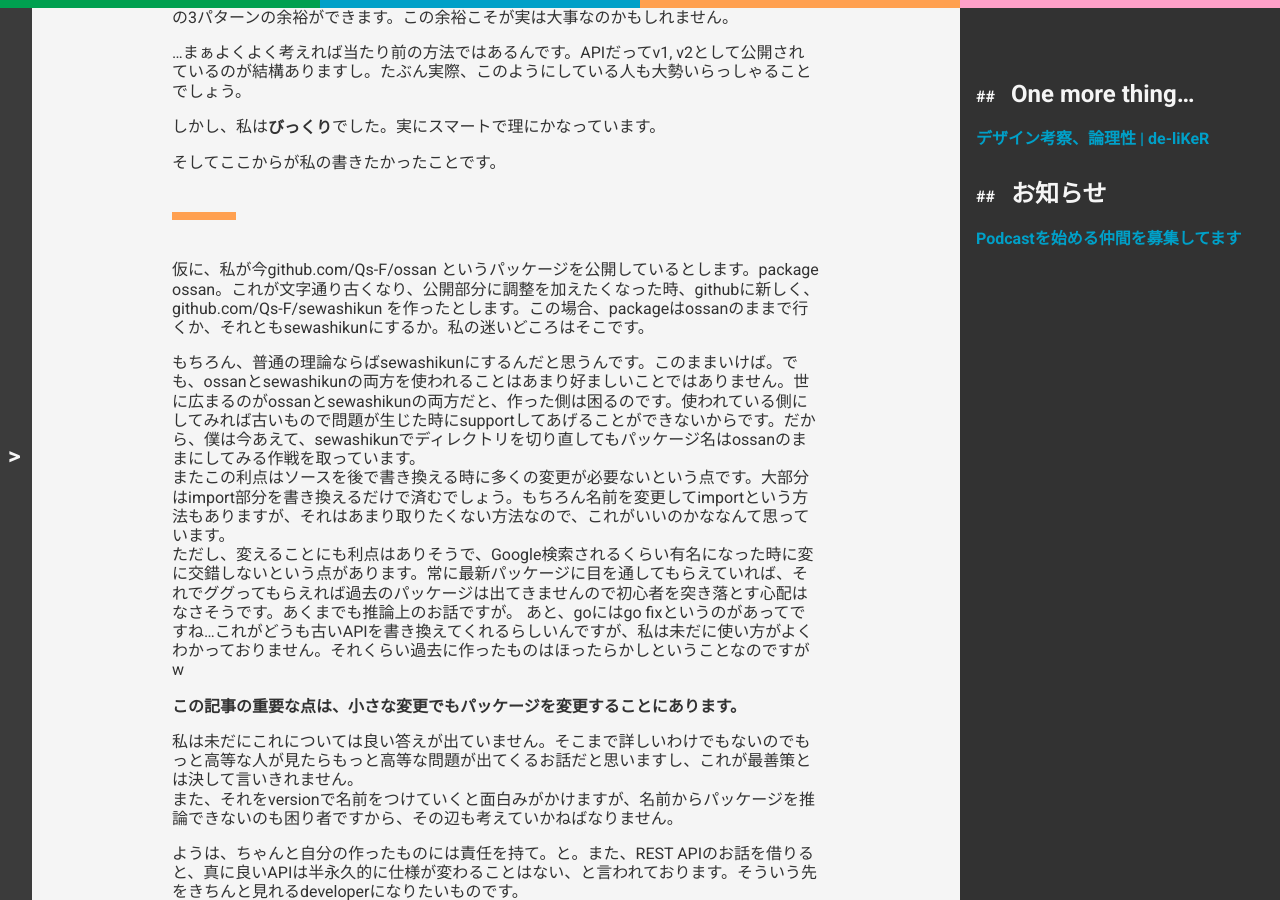
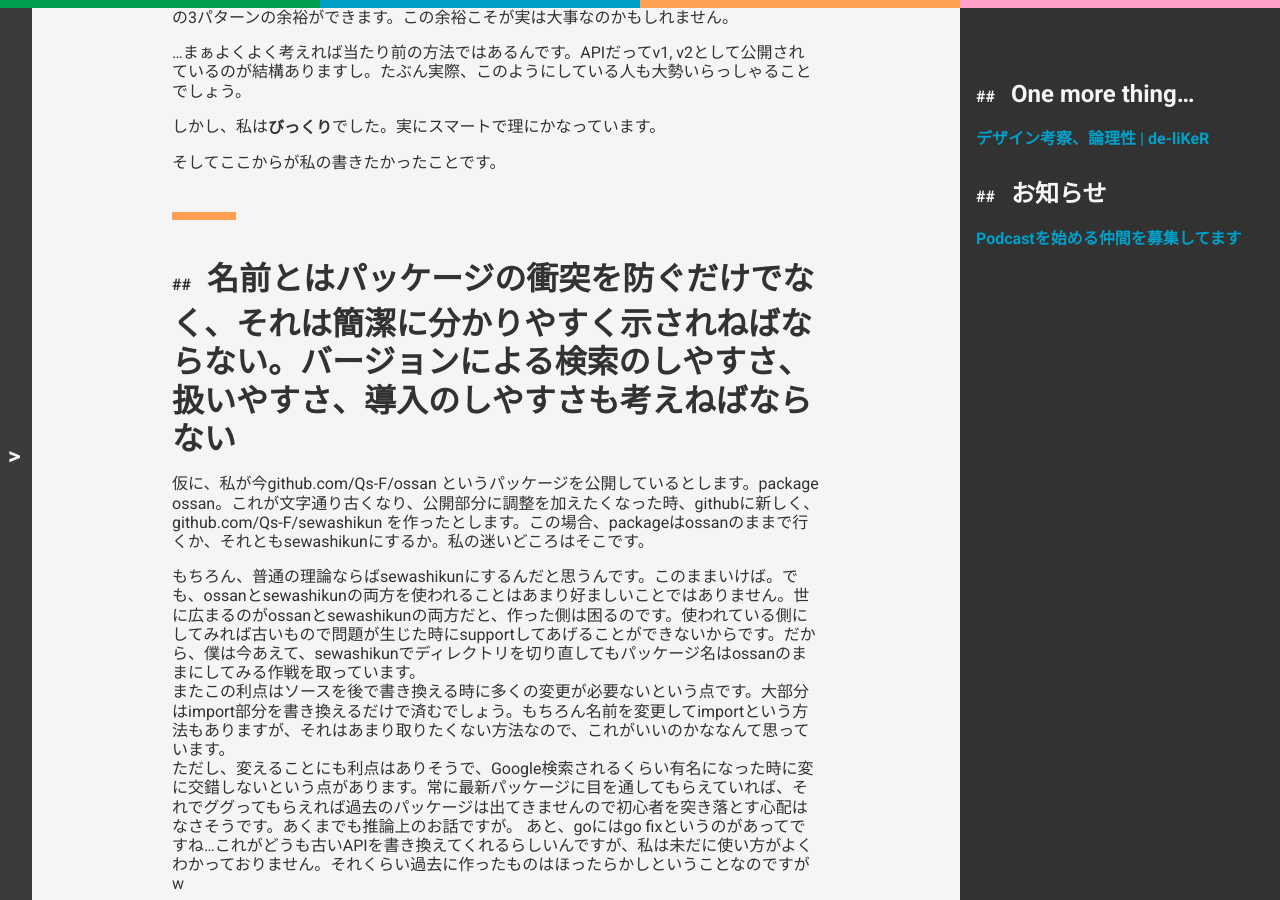
Before and after one commit to CreatorQsF/creatorqsf.github.io, a Jekyll site: the page built from _posts/2016-01-22-talking-about-package-name.md, in a window 1280 px wide and 900 px high, scrolled down 1348 px. Built offline with Jekyll 4.4.1, drawn with Linux system fonts in a browser that asks for light colours.

Commit message:
2016/01/22

```diff
--- a/_posts/2016-01-22-talking-about-package-name.md
+++ b/_posts/2016-01-22-talking-about-package-name.md
@@ -38,6 +38,8 @@ Goにはgo getというコマンドがあります。文字通り、これはgit
 
 ***
 
+## 名前とはパッケージの衝突を防ぐだけでなく、それは簡潔に分かりやすく示されねばならない。バージョンによる検索のしやすさ、扱いやすさ、導入のしやすさも考えねばならない
+
 仮に、私が今github.com/Qs-F/ossan というパッケージを公開しているとします。package ossan。これが文字通り古くなり、公開部分に調整を加えたくなった時、githubに新しく、github.com/Qs-F/sewashikun を作ったとします。この場合、packageはossanのままで行くか、それともsewashikunにするか。私の迷いどころはそこです。
 
 もちろん、普通の理論ならばsewashikunにするんだと思うんです。このままいけば。でも、ossanとsewashikunの両方を使われることはあまり好ましいことではありません。世に広まるのがossanとsewashikunの両方だと、作った側は困るのです。使われている側にしてみれば古いもので問題が生じた時にsupportしてあげることができないからです。だから、僕は今あえて、sewashikunでディレクトリを切り直してもパッケージ名はossanのままにしてみる作戦を取っています。
```
